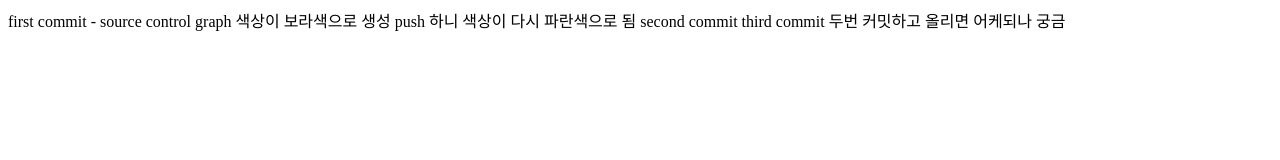
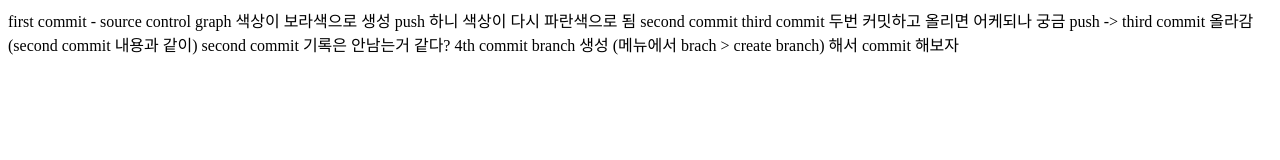
Before and after one commit to moondinsk/playground, a plain HTML site: page git/test.html in a window 1280 px wide. Drawn offline with Linux system fonts and the light colour scheme.

Commit message:
4th commit

```diff
--- a/git/test.html
+++ b/git/test.html
@@ -10,5 +10,7 @@
     push 하니 색상이 다시 파란색으로 됨
     second commit
     third commit 두번 커밋하고 올리면 어케되나 궁금
+    push -> third commit 올라감 (second commit 내용과 같이) second commit 기록은 안남는거 같다?
+    4th commit  branch 생성 (메뉴에서 brach > create branch) 해서 commit 해보자
 </body>
 </html>
```
